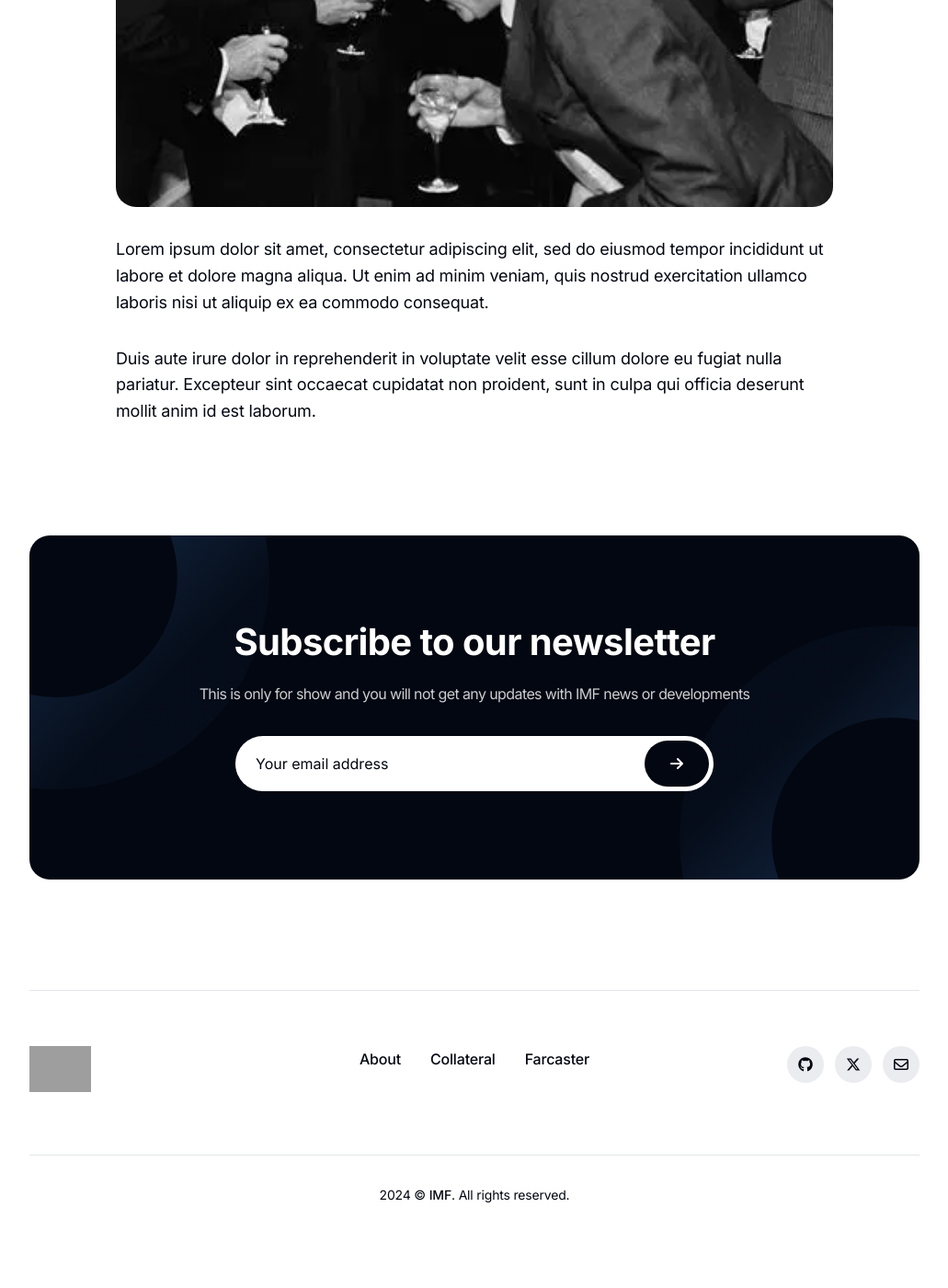
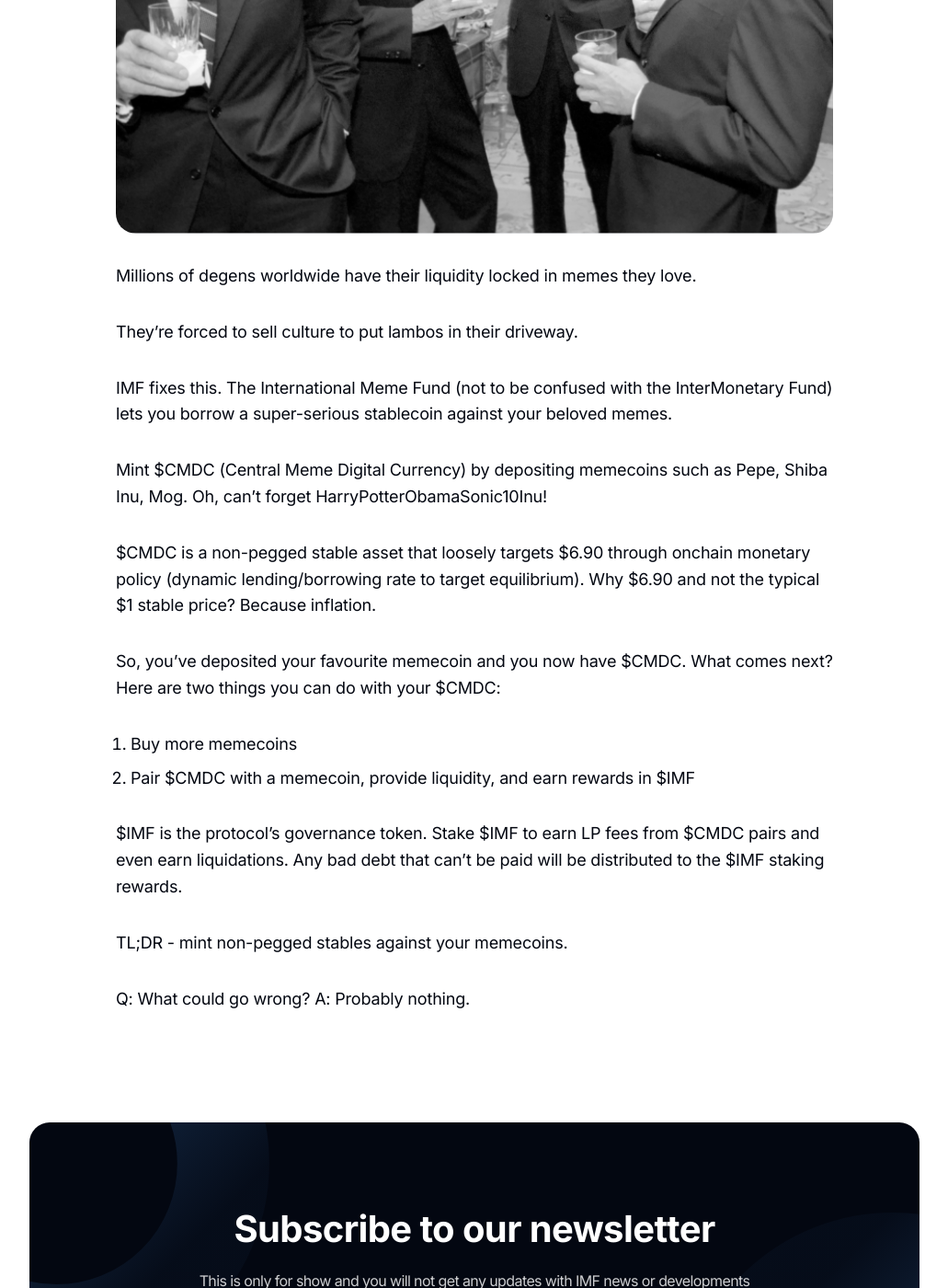
Before and after one commit to International-Meme-Fund/imf-website, a Jekyll site: the page built from _pages/about.md, in a window 1280 px wide and 1400 px high, scrolled down 681 px. Shown: the whole window at 92% size, without its empty margins (124-1155 px from the left). Built offline with Jekyll 4.4.1, drawn with Linux system fonts in a browser that asks for light colours; before the commit the page ends 2024 px from its top, so only the background shows below that; some of the changed text lies outside the part shown; grey boxes are pictures that could not be loaded.

Commit message:
content for about page

```diff
--- a/_pages/about.md
+++ b/_pages/about.md
@@ -1,11 +1,29 @@
 ---
 layout: page
 title: What is the IMF?
-description: The IMF's mission is to promote global memetic growth and MemeFi stability, encourage international meme trade, and reduce poverty worldwide. Also, world peace.
+description: Deposit memecoins to mint up to 50% of LTV as $CMDC stablecoin (Central Meme Digital Currency). Pair $CMDC with a memecoin and provide liquidity to earn the governance token $IMF (International Meme Fund).
 permalink: /about/
-image: '/images/intlmemefund.png'
+image: '/images/about-imf.png'
 ---
 
-Lorem ipsum dolor sit amet, consectetur adipiscing elit, sed do eiusmod tempor incididunt ut labore et dolore magna aliqua. Ut enim ad minim veniam, quis nostrud exercitation ullamco laboris nisi ut aliquip ex ea commodo consequat.
+Millions of degens worldwide have their liquidity locked in memes they love.
 
-Duis aute irure dolor in reprehenderit in voluptate velit esse cillum dolore eu fugiat nulla pariatur. Excepteur sint occaecat cupidatat non proident, sunt in culpa qui officia deserunt mollit anim id est laborum.
+They're forced to sell culture to put lambos in their driveway.
+
+IMF fixes this. The International Meme Fund (not to be confused with the InterMonetary Fund) lets you borrow a super-serious stablecoin against your beloved memes.
+
+Mint $CMDC (Central Meme Digital Currency) by depositing memecoins such as Pepe, Shiba Inu, Mog. Oh, can't forget HarryPotterObamaSonic10Inu!
+
+$CMDC is a non-pegged stable asset that loosely targets $6.90 through onchain monetary policy (dynamic lending/borrowing rate to target equilibrium). Why $6.90 and not the typical $1 stable price? Because inflation.
+
+So, you've deposited your favourite memecoin and you now have $CMDC. What comes next? Here are two things you can do with your $CMDC:
+
+1. Buy more memecoins
+2. Pair $CMDC with a memecoin, provide liquidity, and earn rewards in $IMF
+
+$IMF is the protocol's governance token. Stake $IMF to earn LP fees from $CMDC pairs and even earn liquidations. Any bad debt that can't be paid will be distributed to the $IMF staking rewards.
+
+TL;DR - mint non-pegged stables against your memecoins.
+
+Q: What could go wrong?
+A: Probably nothing.
```
Also changed, not shown: images/about-imf.png (added), 6 other files.
